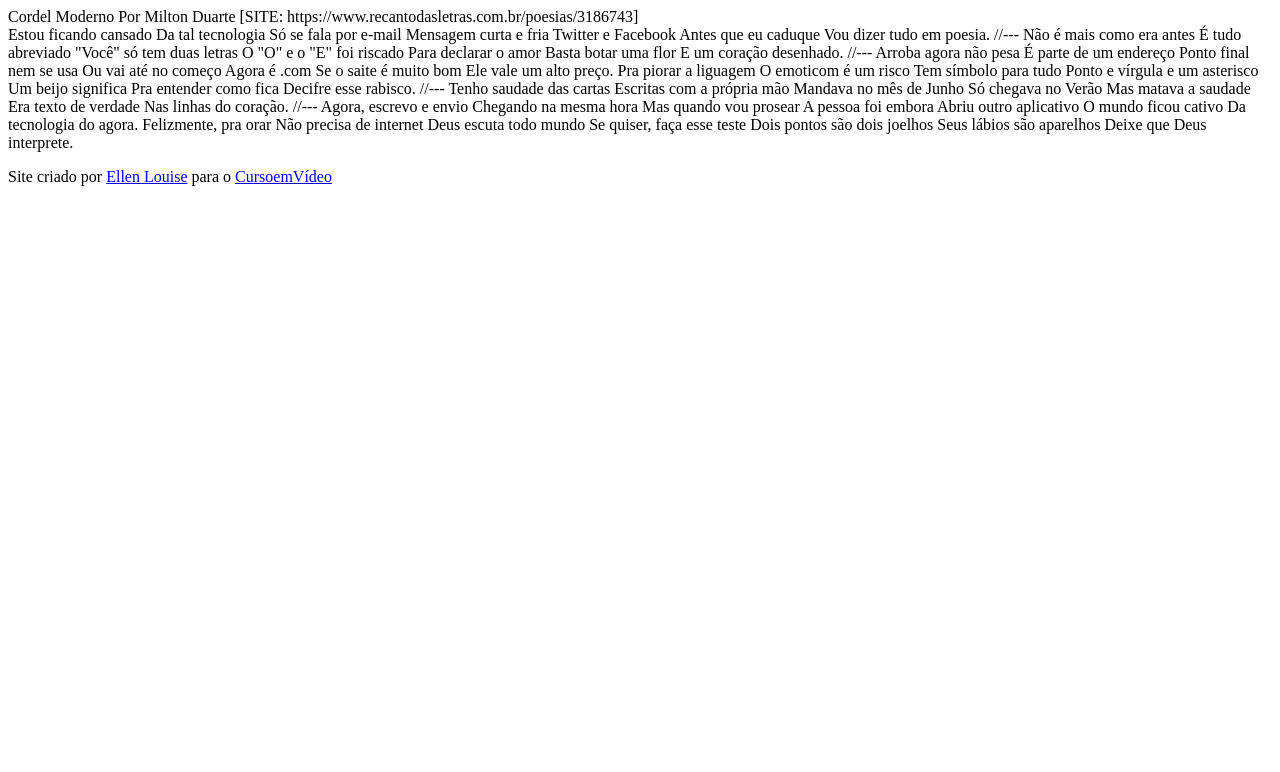
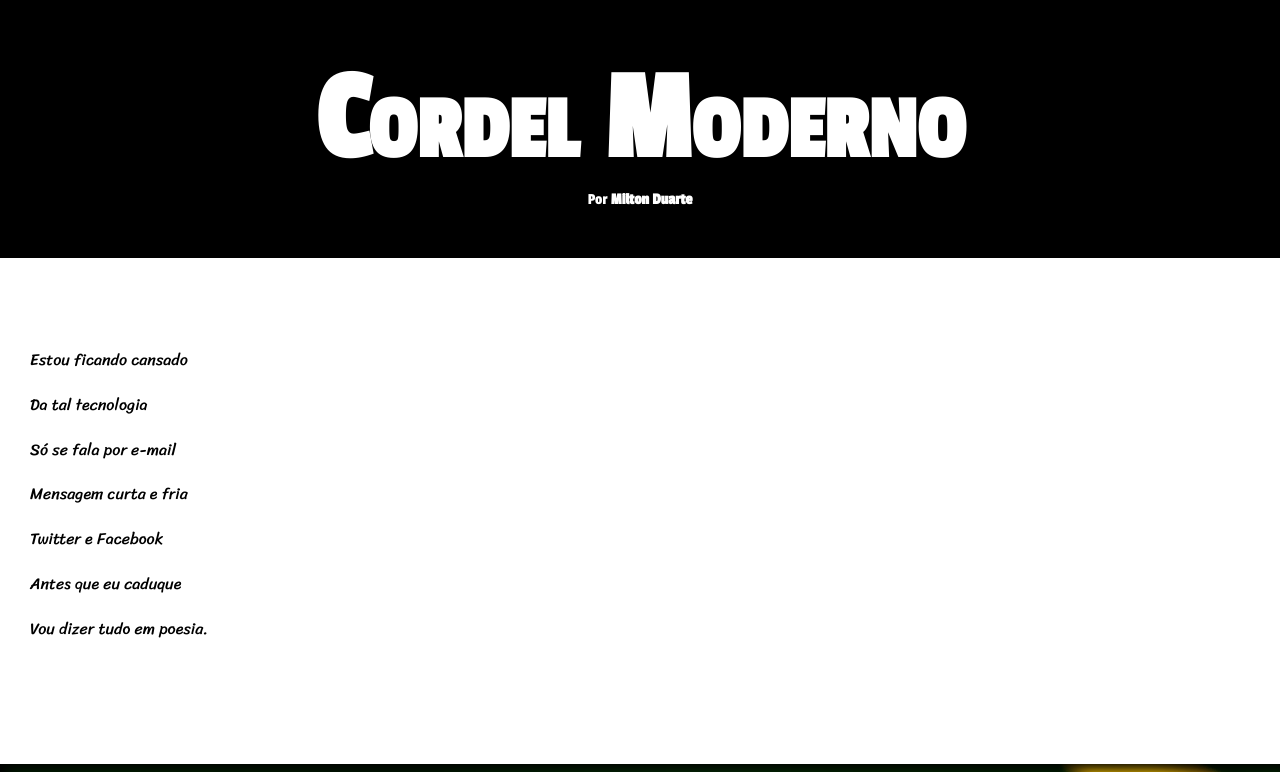
Before and after one commit to ellenlouisedev/HTML-CSS-studies, a plain HTML site: page desafios/desafio012/index.html in a window 1280 px wide. Shown: the top 772 px of the page. Drawn offline with Linux system fonts and the light colour scheme.

Commit message:
desafio 12

```diff
--- /dev/null
+++ b/desafios/desafio012/estilo/style.css
@@ -0,0 +1,97 @@
+@charset "UTF-8";
+
+@import url('https://fonts.googleapis.com/css2?family=Passion+One&display=swap');
+
+@import url('https://fonts.googleapis.com/css2?family=Sriracha&display=swap');
+
+:root {
+    --fonte1: Verdana, Geneva, Tahoma, sans-serif;
+    --fonte2: "Passion One", sans-serif;
+    --fonte3: "Sriracha", cursive;
+}
+
+* {
+    margin: 0px;
+    padding: 0px;
+}
+
+html, body {
+    min-width: 100vh;
+    background-color: darkgray;
+    font-family: var(--fonte1);
+}
+
+header {
+    background-color: black;
+    color: white;
+    text-align: center;
+    font-family: var(--fonte2);
+}
+
+header > h1 {
+    padding-top: 50px;
+    font-variant: small-caps;
+    font-size: 10vw;
+}
+
+header > p {
+    padding-bottom: 50px;
+}
+
+a {
+    color: white;
+    text-decoration: none;
+    font-weight: bolder;
+}
+
+a:hover {
+    text-decoration: underline;
+}
+
+section {
+    padding-top: 10vh;
+    padding-bottom: 10vh;
+    line-height: 3.5vw;
+    padding-left: 30px;
+    font-family: var(--fonte3);
+}
+
+section > p {
+    padding-bottom: 2em;
+}
+
+section.normal {
+    background-color: white;
+    color: black;
+}
+
+section.imagem {
+    background-color: rgb(0, 0, 0);
+    color: white;
+    box-shadow: inset 6px 6px 13px 0px black;
+    background-size: cover;
+    background-attachment: fixed;
+}
+
+section.imagem > p {
+    display: inline-block;
+    padding: 2em;
+    background-color: rgba(0, 0, 0, 0.407);
+    text-shadow: 1px 1px 0px black;
+}
+
+section#img01 {
+    background-image: url(../imagens/background001.jpg);
+    background-position: right center;
+}
+
+section#img02 {
+    background-image: url(../imagens/background002.jpg);
+}
+
+footer {
+    background-color: black;
+    color: white;
+    text-align: center;
+    padding: 5px
+}
--- a/desafios/desafio012/index.html
+++ b/desafios/desafio012/index.html
@@ -1,80 +1,95 @@
 <!DOCTYPE html>
-<html lang="pt-br">
+<html lang="pt-BR">
 <head>
     <meta charset="UTF-8">
     <meta name="viewport" content="width=device-width, initial-scale=1.0">
     <title>Cordel Moderno</title>
+    <link rel="stylesheet" href="estilo/style.css">
 </head>
 <body>
     <header>
-        Cordel Moderno
-        Por Milton Duarte
-        [SITE: https://www.recantodasletras.com.br/poesias/3186743]
+        <h1>Cordel Moderno</h1>
+        <p>Por <a href="https://www.recantodasletras.com.br/poesias/3186743" target="_blank">Milton Duarte</a></p>
     </header>
 
-    Estou ficando cansado
-    Da tal tecnologia
-    Só se fala por e-mail
-    Mensagem curta e fria
-    Twitter e Facebook
-    Antes que eu caduque
-    Vou dizer tudo em poesia.
+    <section class="normal">
+        <p>
+            Estou ficando cansado <br>
+            Da tal tecnologia <br>
+            Só se fala por e-mail <br>
+            Mensagem curta e fria <br>
+            Twitter e Facebook <br>
+            Antes que eu caduque <br>
+            Vou dizer tudo em poesia.
+        </p>
+    </section>
 
-    //---
+    <section class="imagem" id="img01">
+        <p>
+            Não é mais como era antes <br>
+            É tudo abreviado <br>
+            "Você" só tem duas letras <br>
+            O "O" e o "E" foi riscado <br>
+            Para declarar o amor <br>
+            Basta botar uma flor <br>
+            E um coração desenhado.
+        </p>
+    </section>
 
-    Não é mais como era antes
-    É tudo abreviado
-    "Você" só tem duas letras
-    O "O" e o "E" foi riscado
-    Para declarar o amor
-    Basta botar uma flor
-    E um coração desenhado.
+    <section class="normal">
+            <p>
+                Arroba agora não pesa <br>
+                É parte de um endereço <br>
+                Ponto final nem se usa <br>
+                Ou vai até no começo <br>
+                Agora é .com <br>
+                Se o saite é muito bom <br>
+                Ele vale um alto preço. <br>
+            </p>
+            <p>
+                Pra piorar a liguagem <br>
+                O emoticom é um risco <br>
+                Tem símbolo para tudo <br>
+                Ponto e vírgula e um asterisco <br>
+                Um beijo significa <br>
+                Pra entender como fica <br>
+                Decifre esse rabisco.
+            </p>
+    </section>
 
-    //---
+    <section class="imagem" id="img02">
+        <p>
+            Tenho saudade das cartas <br>
+            Escritas com a própria mão <br>
+            Mandava no mês de Junho <br>
+            Só chegava no Verão <br>
+            Mas matava a saudade <br>
+            Era texto de verdade <br>
+            Nas linhas do coração.
+        </p>
+    </section>
 
-    Arroba agora não pesa
-    É parte de um endereço
-    Ponto final nem se usa
-    Ou vai até no começo
-    Agora é .com
-    Se o saite é muito bom
-    Ele vale um alto preço.
+    <section class="normal">
+        <p>
+            Agora, escrevo e envio <br>
+            Chegando na mesma hora <br>
+            Mas quando vou prosear <br>
+            A pessoa foi embora <br>
+            Abriu outro aplicativo <br>
+            O mundo ficou cativo <br>
+            Da tecnologia do agora. <br>
+        </p>
+        <p>
+            Felizmente, pra orar <br>
+            Não precisa de internet <br>
+            Deus escuta todo mundo <br>
+            Se quiser, faça esse teste <br>
+            Dois pontos são dois joelhos <br>
+            Seus lábios são aparelhos <br>
+            Deixe que Deus interprete.
+        </p>
+    </section>
 
-    Pra piorar a liguagem
-    O emoticom é um risco
-    Tem símbolo para tudo
-    Ponto e vírgula e um asterisco
-    Um beijo significa
-    Pra entender como fica
-    Decifre esse rabisco.
-
-    //---
-
-    Tenho saudade das cartas
-    Escritas com a própria mão
-    Mandava no mês de Junho
-    Só chegava no Verão
-    Mas matava a saudade
-    Era texto de verdade
-    Nas linhas do coração.
-
-    //---
-
-    Agora, escrevo e envio
-    Chegando na mesma hora
-    Mas quando vou prosear
-    A pessoa foi embora
-    Abriu outro aplicativo
-    O mundo ficou cativo
-    Da tecnologia do agora.
-
-    Felizmente, pra orar
-    Não precisa de internet
-    Deus escuta todo mundo
-    Se quiser, faça esse teste
-    Dois pontos são dois joelhos
-    Seus lábios são aparelhos
-    Deixe que Deus interprete.
     <footer>
         <p>Site criado por <a href="https://github.com/ellenlouisedev" target="_blank">Ellen Louise</a> para o <a href="https://cursoemvideo.com/" target="_blank">CursoemVídeo</a></p>
     </footer>
```
